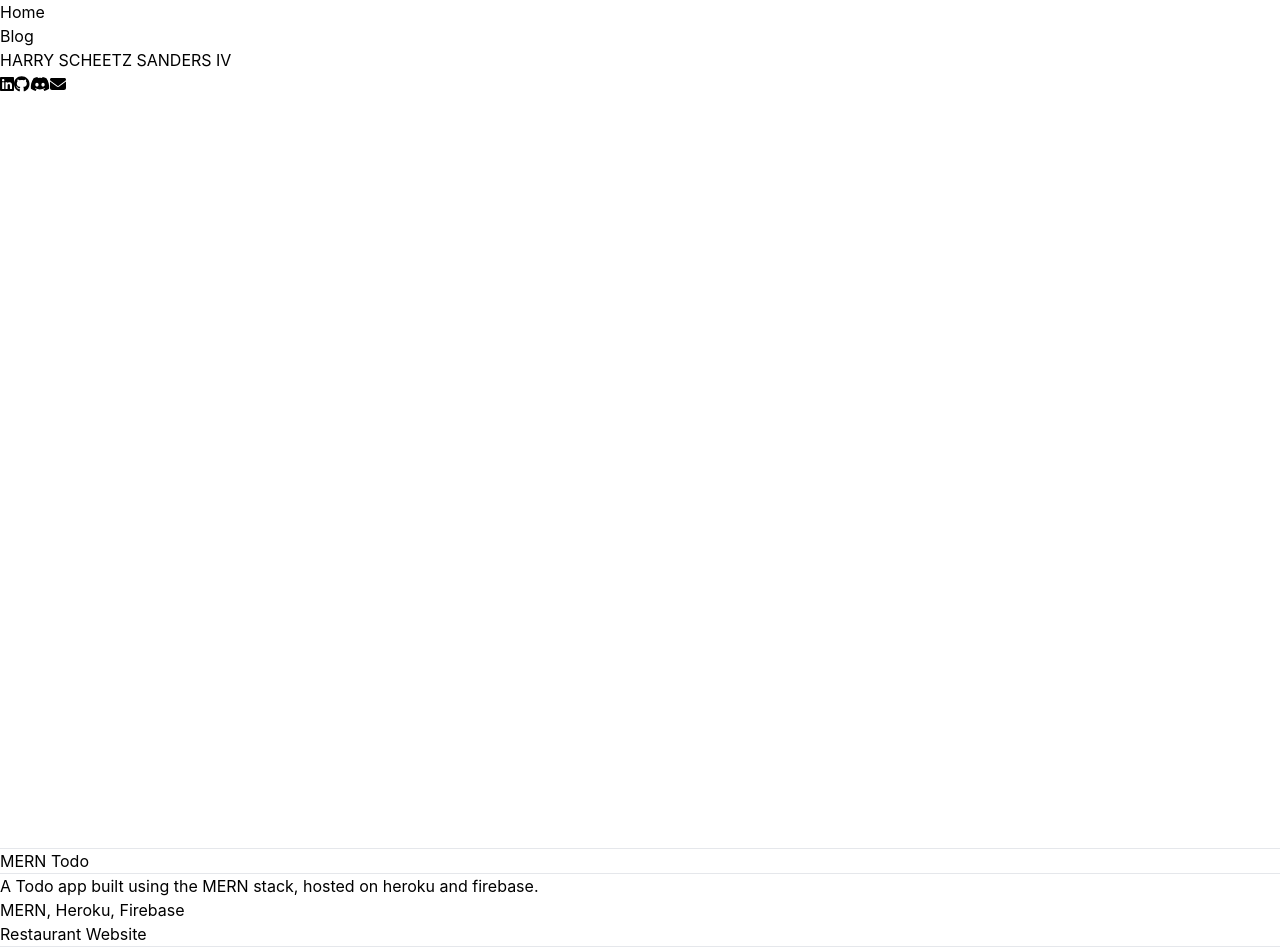
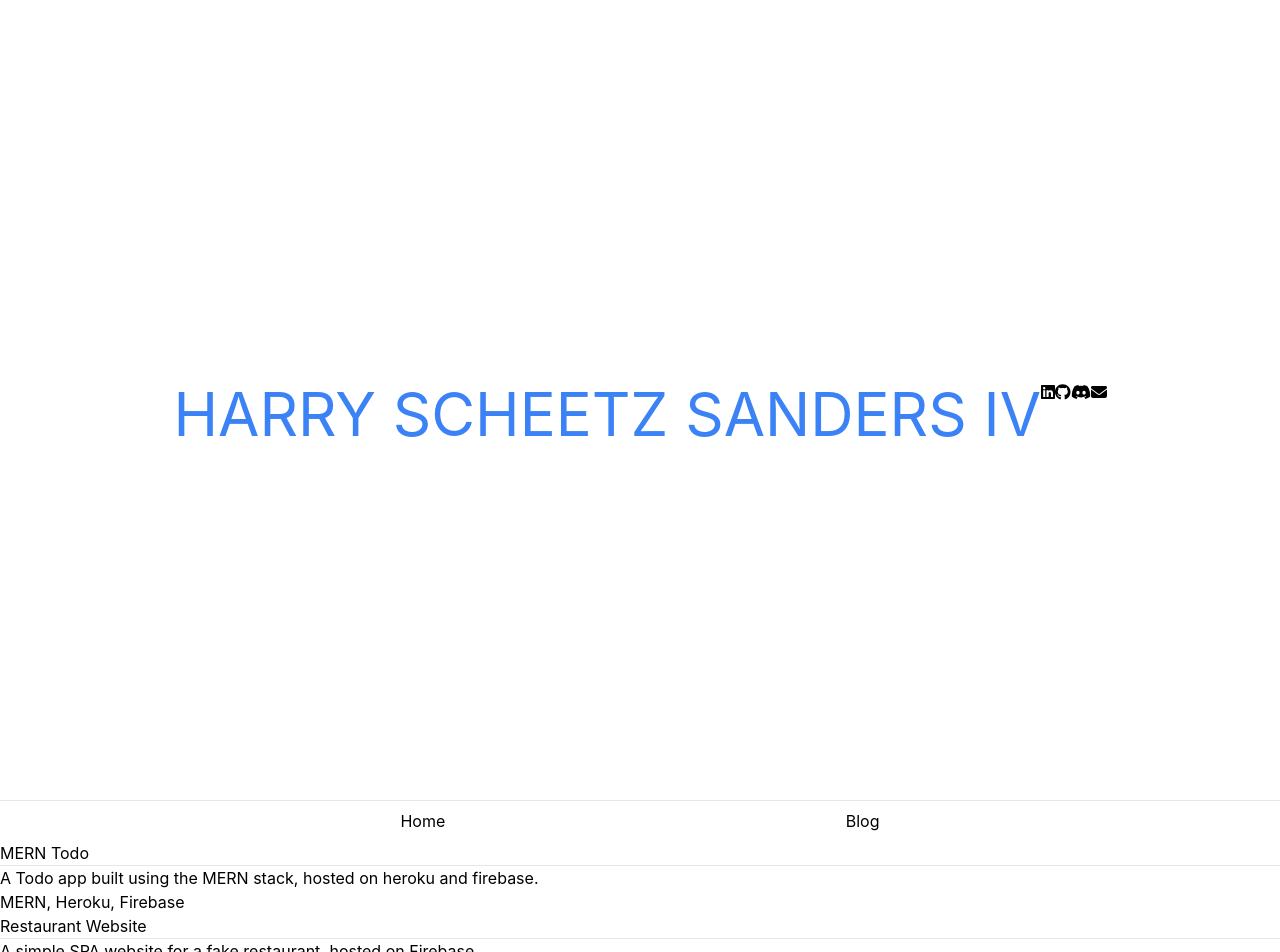
Before and after one commit to HarrySIV/portfolio, a React (Create React App) app: page / in a window 1280 px wide. Shown: the top 952 px of the page. Built offline with nearby package versions, Linux system fonts and the light colour scheme.

Commit message:
updated navlinks, errorpage, and title style

```diff
--- a/src/App.tsx
+++ b/src/App.tsx
@@ -1,10 +1,16 @@
 import React, { useState } from 'react';
-import { Route, BrowserRouter as Router, Routes } from 'react-router-dom';
-import { NavLinks } from './components/heading/NavLinks';
+import {
+  Route,
+  BrowserRouter as Router,
+  Routes,
+  Navigate,
+} from 'react-router-dom';
+import { NavLinks } from './components/heading/nav/NavLinks';
 
 import { Homepage } from './pages/homepage/Homepage';
 import { Blog } from './pages/Blog';
 import { LoadingSpinner } from './components/uielements/LoadingSpinner';
+import { ErrorPage } from './pages/ErrorPage';
 
 export function App() {
   const [isLoading, setIsLoading] = useState(false);
@@ -12,12 +18,13 @@ export function App() {
     <Routes>
       <Route path="/" element={<Homepage />} />
       <Route path="/blog" element={<Blog />} />
+      <Route path="error" element={<ErrorPage />} />
+      <Route path="*" element={<Navigate to="/error" replace />} />
     </Routes>
   );
   return (
     <div className="App">
       <Router>
-        <NavLinks />
         <main>{isLoading ? <LoadingSpinner /> : routes}</main>
       </Router>
     </div>
--- /dev/null
+++ b/src/components/heading/NavItem.tsx
@@ -0,0 +1,10 @@
+import React from 'react';
+import { NavLink } from 'react-router-dom';
+
+export function NavItem({ name, route }: { name: string; route: string }) {
+  return (
+    <li className="m-0 p-1">
+      <NavLink to={route}>{name}</NavLink>
+    </li>
+  );
+}
--- a/src/components/heading/NavLinks.tsx
+++ /dev/null
@@ -1,15 +0,0 @@
-import React from 'react';
-import { NavLink } from 'react-router-dom';
-
-export function NavLinks() {
-  return (
-    <ul>
-      <li>
-        <NavLink to="/">Home</NavLink>
-      </li>
-      <li>
-        <NavLink to="/blog">Blog</NavLink>
-      </li>
-    </ul>
-  );
-}
--- /dev/null
+++ b/src/components/heading/nav/NavLinks.tsx
@@ -0,0 +1,17 @@
+import React from 'react';
+import { NavItem } from '../NavItem';
+
+const pages = [
+  { name: 'Home', route: '/' },
+  { name: 'Blog', route: '/blog' },
+];
+
+export function NavLinks() {
+  return (
+    <ul className="m-0 p-1 flex flex-row justify-evenly">
+      {pages.map((page) => (
+        <NavItem name={page.name} route={page.route} />
+      ))}
+    </ul>
+  );
+}
--- /dev/null
+++ b/src/pages/ErrorPage.tsx
@@ -0,0 +1,17 @@
+import React from 'react';
+import { NavLink } from 'react-router-dom';
+
+export function ErrorPage() {
+  return (
+    <>
+      <h1>Oops... this page doesn't exist :(</h1>
+      <h1>
+        Go{' '}
+        <NavLink to="/" className="text-blue-600 font-bold">
+          HOME
+        </NavLink>{' '}
+        user!
+      </h1>
+    </>
+  );
+}
--- a/src/pages/homepage/Homepage.tsx
+++ b/src/pages/homepage/Homepage.tsx
@@ -1,4 +1,5 @@
 import React from 'react';
+import { NavLinks } from '../../components/heading/nav/NavLinks';
 import { Projects } from './projects/Projects';
 import { Title } from './title/Title';
 
@@ -7,6 +8,7 @@ export function Homepage() {
     <>
       <Title />
       <hr />
+      <NavLinks />
       <Projects />
     </>
   );
--- a/src/pages/homepage/title/Title.tsx
+++ b/src/pages/homepage/title/Title.tsx
@@ -3,8 +3,8 @@ import { Social } from './Social';
 
 export function Title() {
   return (
-    <div className="m-0 h-screen w-full">
-      <h1 className="w-2/4">HARRY SCHEETZ SANDERS IV</h1>
+    <div className="flex justify-center m-0 pt-96 h-screen w-full">
+      <h1 className="text-blue-500 text-6xl m-0">HARRY SCHEETZ SANDERS IV</h1>
       <Social />
     </div>
   );
```
Also changed, not shown: public/assets/iceberg.png (added).
